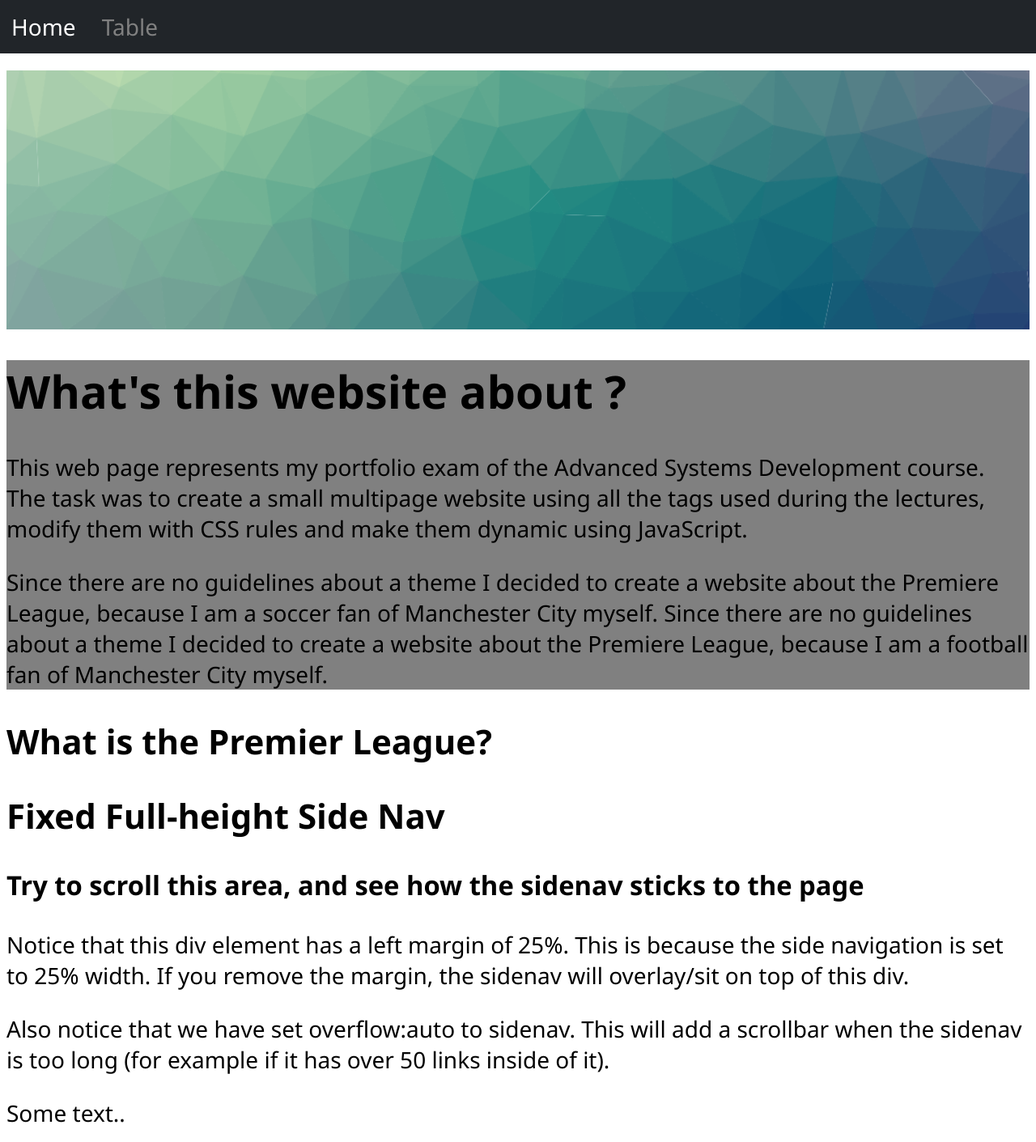
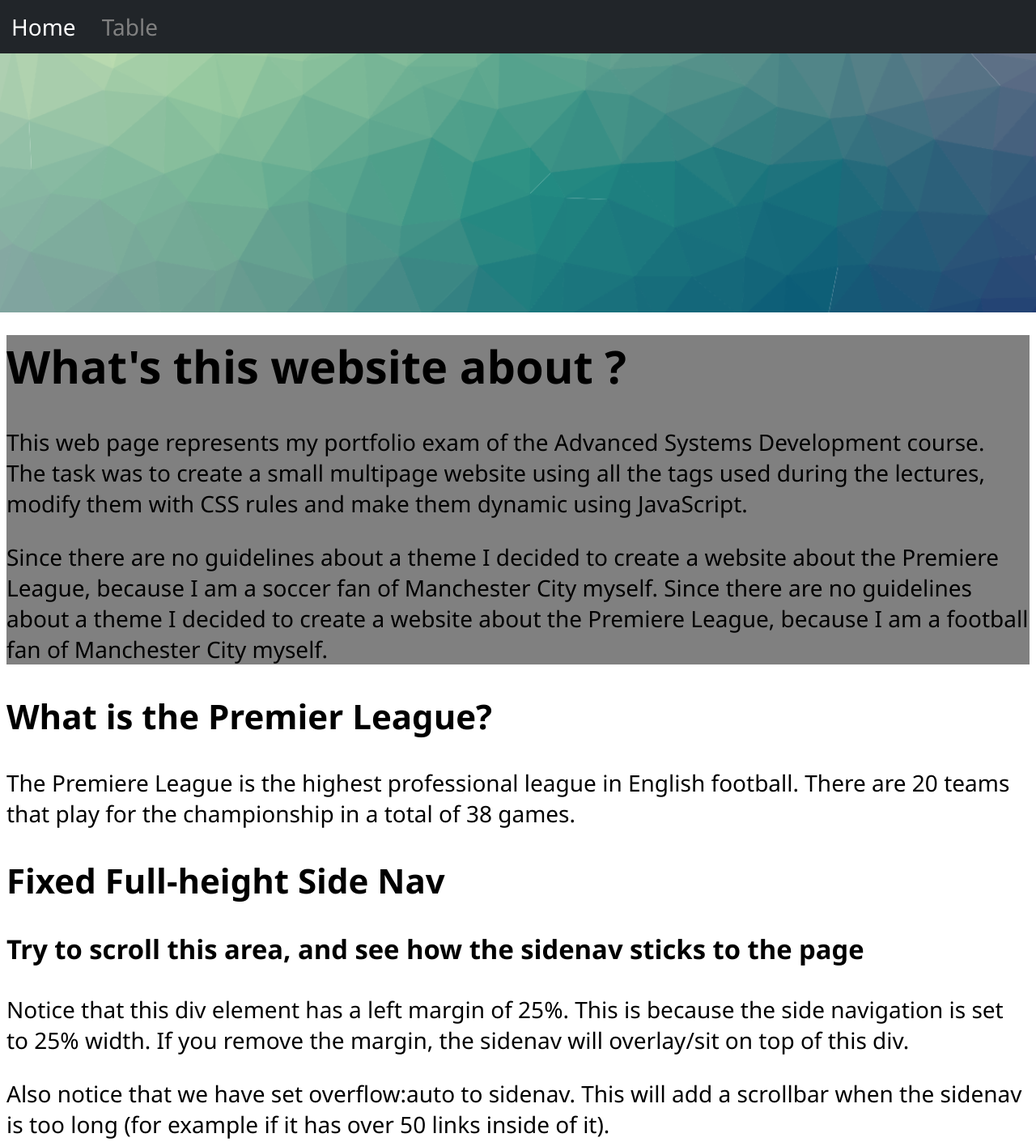
Before and after one commit to LorisSchell/MultipagePortfolio, a plain HTML site: page public/index.html in a window 1280 px wide. Shown: the top 1411 px of the page at 81% size. Drawn offline with Linux system fonts and the light colour scheme.

Commit message:
Homepage changes

```diff
--- a/public/css/clubnav.css
+++ b/public/css/clubnav.css
@@ -5,6 +5,7 @@
 
 body, html {
   height: 100%;
+  background-color: white;
   font-size: 28px;
   font-family: "Segoe UI", Arial, sans-serif;
 }
@@ -12,7 +13,7 @@ body, html {
 ul#navbar {
   list-style-type: none;
   padding: 0;
-  margin-top: -15px; /*remove if div-Container on top*/
+  margin-top: -15px;
   margin-left: -10px;
   margin-right: -10px;
   overflow: hidden;
@@ -46,6 +47,8 @@ div.background-image {
   background-image: url("http://127.0.0.1:5500/public/images/css-background.png"); /* FIXME: adress changing depending on server*/
 
   height: 40%;
+  margin: -10px;
+  margin-top: -21px;
 
   background-position: center;
   background-repeat: no-repeat;
--- a/public/index.html
+++ b/public/index.html
@@ -12,31 +12,39 @@
     <link rel="stylesheet" href="./css/clubnav.css" />
   </head>
   <body>
-    <!--
-    <div class="header">
-      <h2>Scroll Down</h2>
-      <p>Scroll down to see the sticky effect.</p>
-    </div>
-    -->
     <ul id="navbar">
       <li><a href="index.html">Home</a></li>
       <li><a class="inactive" href="table.html">Table</a></li>
     </ul>
-    <div class="background-image">
 
-    </div>
-    <div>
+    <div class="background-image"></div>
+
+    <div class="contentbox">
       <header class="info">
         <h1>What's this website about ?</h1>
-        <p>This web page represents my portfolio exam of the Advanced Systems Development course. The task was to create a small multipage website using all the tags used during the lectures, modify them with CSS rules and make them dynamic using JavaScript.</p>
-        <p>Since there are no guidelines about a theme I decided to create a website about the Premiere League, because I am a soccer fan of Manchester City myself. Since there are no guidelines about a theme I decided to create a website about the Premiere League, because I am a football fan of Manchester City myself.</p>
+        <p>
+          This web page represents my portfolio exam of the Advanced Systems
+          Development course. The task was to create a small multipage website
+          using all the tags used during the lectures, modify them with CSS
+          rules and make them dynamic using JavaScript.
+        </p>
+        <p>
+          Since there are no guidelines about a theme I decided to create a
+          website about the Premiere League, because I am a soccer fan of
+          Manchester City myself. Since there are no guidelines about a theme I
+          decided to create a website about the Premiere League, because I am a
+          football fan of Manchester City myself.
+        </p>
       </header>
-      <div>
       <article>
         <h2>What is the Premier League?</h2>
-          <section></section>
+        <p>
+          The Premiere League is the highest professional league in English
+          football. There are 20 teams that play for the championship in a total
+          of 38 games.
+        </p>
       </article>
-      </div>
+      <article>
         <h2>Fixed Full-height Side Nav</h2>
         <h3>
           Try to scroll this area, and see how the sidenav sticks to the page
@@ -100,6 +108,7 @@
         <p>Some text..</p>
         <p>Some text..</p>
         <p>Some text..</p>
+      </article>
     </div>
 
     <!--
```
Lines whose indentation alone changed are shown as unchanged.
